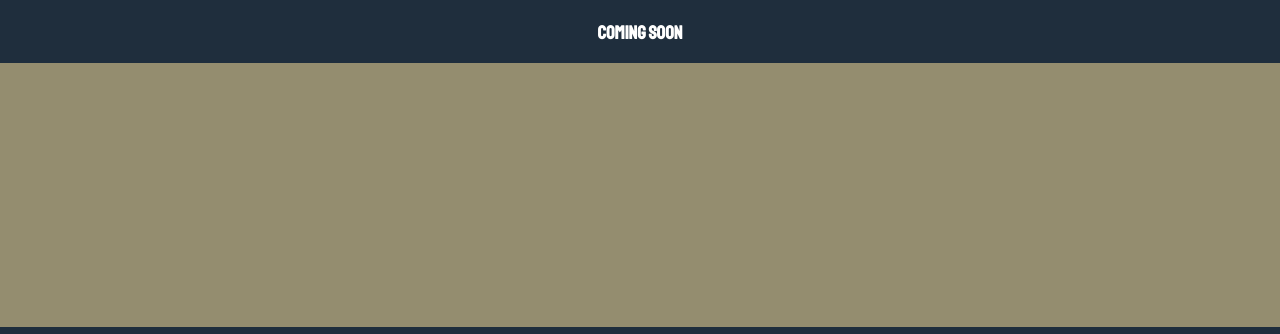
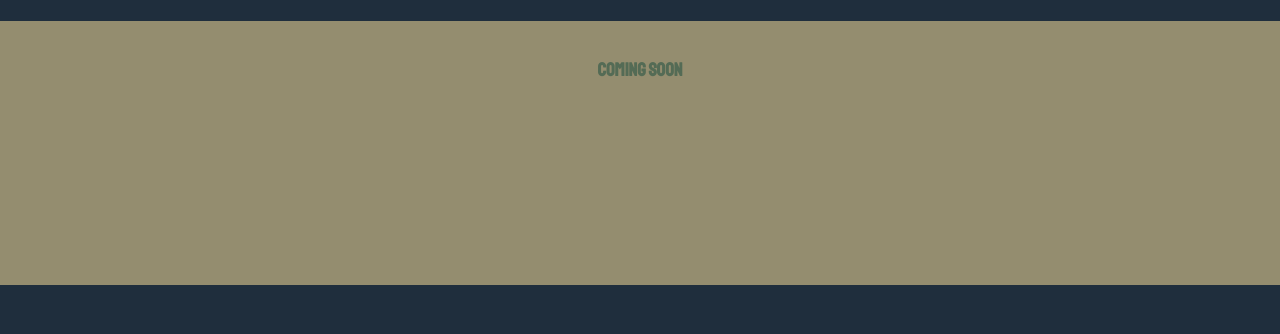
Before and after one commit to nicholas-shaw/momh, a plain HTML site: page index.html in a window 1280 px wide. Shown: the part 466-800 px from the top of the page. Drawn offline with Linux system fonts and the light colour scheme.

Commit message:
Update index.html

```diff
--- a/index.html
+++ b/index.html
@@ -18,6 +18,11 @@
             margin: 0;
             border-collapse: collapse;
             background-color: #1f2e3d;
+            font-size: 16px;
+        }
+        h3 {
+            color: #546b55;
+            padding: 2em;
         }
         #container {
             text-align: center;
@@ -28,6 +33,7 @@
             width: 100%;
             background-color: #948d6f;
         img {
+            padding: 1em;
             filter: drop-shadow(0 0 0.75rem rgba(0,0,0,0.25));
         }
     </style>
@@ -41,8 +47,10 @@
     <div id='container'>
         <div class='banner'></div>
         <img src="momh_round.png" alt="MOMH round logo" />
-        <h3>COMING SOON</h3>
-        <div class='banner'></div>
+
+        <div class='banner'>
+            <h3>COMING SOON</h3>
+        </div>
     </div>
 
 </body>
```
